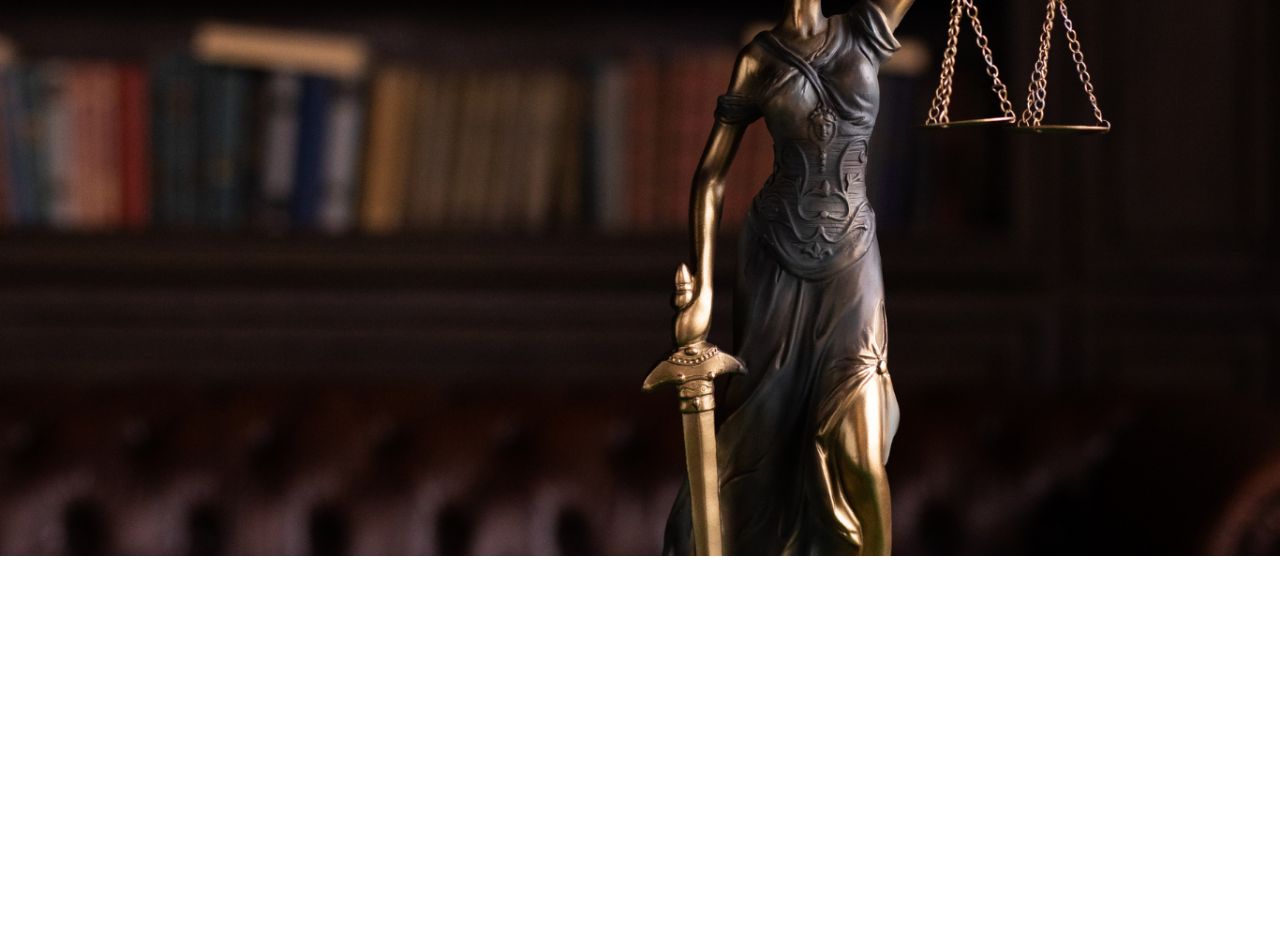
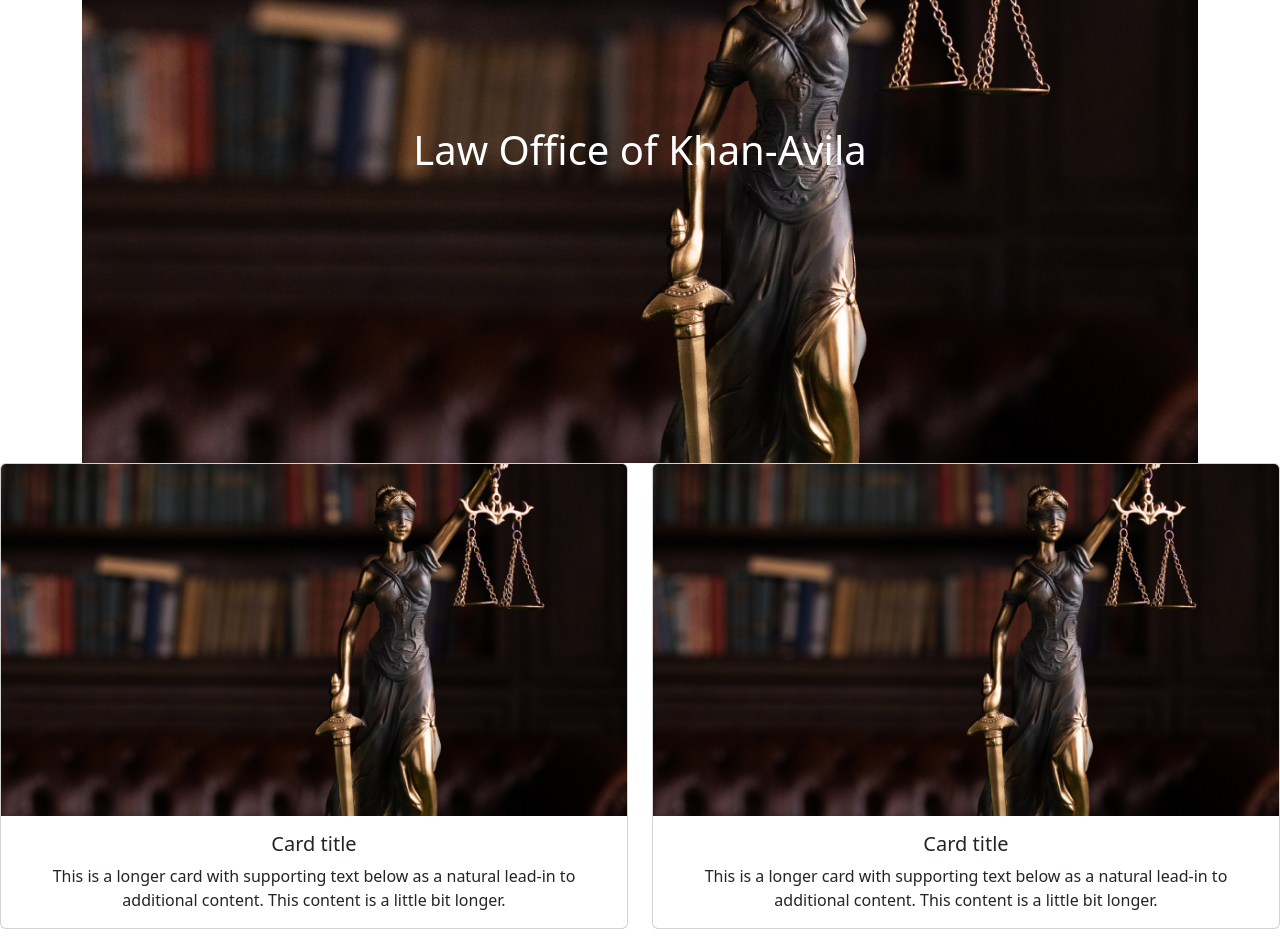
Before and after one commit to khanummer/LawOfficeofKA, a React (Create React App) app: page / in a window 1280 px wide. Shown: the part 220-1171 px from the top of the page. Before the commit the page ends 800 px from the top, so only its background shows below. Built offline with nearby package versions, Linux system fonts and the light colour scheme.

Commit message:
seperates Splash into its own React component, and adds grid of cards

```diff
--- a/src/App.js
+++ b/src/App.js
@@ -2,6 +2,8 @@ import React, { Component } from 'react';
 import logo from './logo.svg';
 import './App.css';
 import Header from "./Header/Header"
+import Services from './Services/Services';
+import Splash from './Splash/Splash';
 
 
 class App extends Component {
@@ -9,6 +11,8 @@ class App extends Component {
     return (
       <div className="App">
         <Header/>
+        <Splash/>
+        <Services/>
 
       </div>
     )
--- a/src/Header/Header.js
+++ b/src/Header/Header.js
@@ -43,7 +43,6 @@ function Header() {
           </Navbar.Collapse>
         </Container>
       </Navbar>
-      <img id="splash" src="../imgs/splash.png"/>
     </div>
   );
 }
--- /dev/null
+++ b/src/Services/Services.js
@@ -0,0 +1,29 @@
+import React, { Component } from 'react';
+import './Services.css';
+import Card from 'react-bootstrap/Card';
+import Col from 'react-bootstrap/Col';
+import Row from 'react-bootstrap/Row';
+
+function Services() {
+  return (
+    <Row xs={1} md={2} className="g-4">
+      {Array.from({ length: 4 }).map((_, idx) => (
+        <Col key={idx}>
+          <Card>
+            <Card.Img variant="top" src="../imgs/splash.png" />
+            <Card.Body>
+              <Card.Title>Card title</Card.Title>
+              <Card.Text>
+                This is a longer card with supporting text below as a natural
+                lead-in to additional content. This content is a little bit
+                longer.
+              </Card.Text>
+            </Card.Body>
+          </Card>
+        </Col>
+      ))}
+    </Row>
+  );
+}
+
+export default Services;
--- /dev/null
+++ b/src/Splash/Splash.css
@@ -0,0 +1,18 @@
+#splash {
+    height: 100%;
+    width: 100%;;
+}
+
+.container {
+    position: relative;
+    text-align: center;
+    color: white;
+
+}
+
+.splash-text {
+    position: absolute;
+    top: 50%;
+    left: 50%;
+    transform: translate(-50%, -50%);
+}
--- /dev/null
+++ b/src/Splash/Splash.js
@@ -0,0 +1,19 @@
+import React, { Component } from 'react';
+import Container from 'react-bootstrap/Container';
+import './Splash.css';
+
+
+
+
+function Splash() {
+    return (
+
+    <div class="container">
+        <img id="splash" src="../imgs/splash.png"/>
+        <h1 class="splash-text">Law Office of Khan-Avila</h1>
+    </div>
+
+    )
+};
+
+export default Splash;
```
Also changed, not shown: src/Services/Services.css (added).
